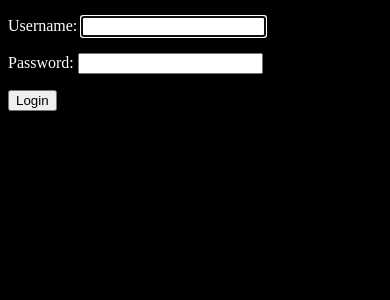
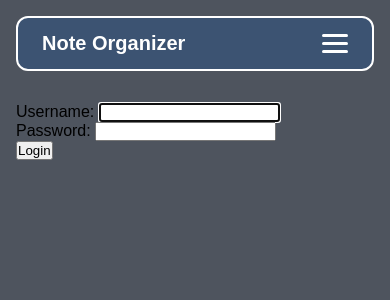
Before and after one commit to araxabd/academic-notes-organizer, a Django app: a page that uses project/templates/base.html in a window 390 px wide. Shown: the top 300 px of the page. Run offline with Django 5.2, Linux system fonts and the light colour scheme.

Commit message:
add navbar and some styles

```diff
--- a/project/static/styles/base.css
+++ b/project/static/styles/base.css
@@ -1,4 +1,116 @@
-html, body {
-	background: black;
-	color: white;
+:root {
+	--back: #4e545e;
+	--fore: #3c5372;
+	--text: white;
 }
+
+* {
+	margin: 0;
+	padding: 0;
+	box-sizing: border-box;
+}
+
+body {
+	background: var(--back);
+	padding: 1rem;
+	font-family: sans-serif;
+}
+
+.navbar {
+	background: var(--fore);
+	padding: 0.75rem 1.5rem;
+	border-radius: 12px;
+	border: 2px solid var(--text);
+	max-width: 1000px;
+	margin: 0 auto;
+	display: flex;
+	align-items: center;
+	justify-content: space-between;
+	flex-wrap: wrap;
+}
+
+.logo {
+	font-weight: 600;
+	font-size: 1.25rem;
+	color: var(--text);
+	text-decoration: none;
+}
+
+#menu-toggle {
+	display: none;
+}
+
+.ham {
+	display: none;
+	flex-direction: column;
+	gap: 5px;
+	cursor: pointer;
+	padding: 4px 0;
+}
+
+.ham span {
+	display: block;
+	width: 26px;
+	height: 3px;
+	background: var(--text);
+	border-radius: 4px;
+	transition: 0.2s;
+}
+
+.nav-links {
+	display: flex;
+	gap: 1.5rem;
+	list-style: none;
+}
+
+.nav-links a {
+	text-decoration: none;
+	color: var(--text);
+	font-size: 1rem;
+	padding: 0.3rem 0;
+	border-bottom: 2px solid transparent;
+	transition: 0.15s;
+}
+
+.nav-links a:hover {
+	border-bottom-color: var(--text);
+}
+
+@media (max-width: 600px) {
+	.ham {
+		display: flex;
+	}
+
+	.nav-links {
+		display: none;
+		width: 100%;
+		flex-direction: column;
+		gap: 0.25rem;
+		padding: 1rem 0 0.5rem 0;
+		border-top: 1px solid var(--text);
+		margin-top: 0.75rem;
+	}
+
+	.nav-links a {
+		display: block;
+		padding: 0.6rem 0.25rem;
+		border-bottom: none;
+		width: 100%;
+	}
+
+	.nav-links a:hover {
+		background: var(--back);
+		border-radius: 6px;
+		padding-left: 0.5rem;
+	}
+
+	#menu-toggle:checked ~ .nav-links {
+		display: flex;
+	}
+}
+
+
+.container {
+	max-width: 1000px;
+	margin: 2rem auto;
+}
--- a/project/templates/base.html
+++ b/project/templates/base.html
@@ -2,12 +2,31 @@
 <!DOCTYPE html>
 <html lang="en-us">
 	<head>
-		<title></title>
+		<title>{% block title %}{% endblock %}</title>
 		<meta charset="utf-8" />
+		<meta name="viewport" content="width=device-width, initial-scale=1.0">
 		<link rel="stylesheet" href="{% static 'styles/base.css' %}" />
 	</head>
 	<body>
+		<nav class="navbar">
+			<a href="" class="logo">Note Organizer</a>
+
+			<input type="checkbox" id="menu-toggle" />
+
+			<label for="menu-toggle" class="ham">
+				<span></span>
+				<span></span>
+				<span></span>
+			</label>
+			<ul class="nav-links">
+				<li><a href="{% url 'courses:list' %}">Courses List</a></li>
+				<li><a href="{% url 'users:login' %}">Login</a></li>
+			</ul>
+		</nav>
+
+		<div class="container">
 		{% block content %}
 		{% endblock %}
+		</div>
 	</body>
 </html>
```
